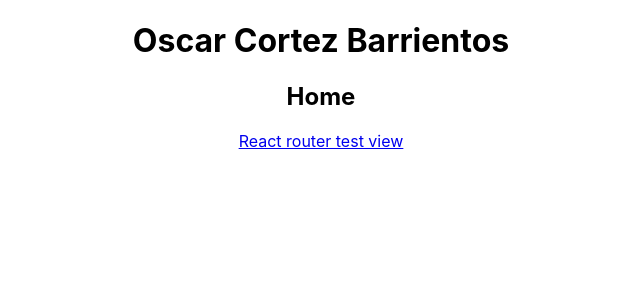
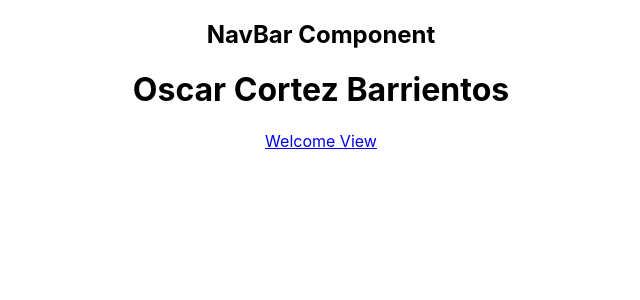
Before and after one commit to oacortez/Portfolio, a React (Create React App) app: page / in a window 1280 px wide. Shown: the top 300 px of the page, without its empty margins (319-959 px from the left). Built offline with nearby package versions, Linux system fonts and the light colour scheme.

Commit message:
Move js and css files for indiviual components

```diff
--- a/src/App/App.js
+++ b/src/App/App.js
@@ -1,17 +1,16 @@
 import './App.scss';
 import React from 'react';
 import { Routes, Route} from "react-router-dom";
-import RouterTest from '../Components/RouterTest';
-import RouterTest2 from '../Components/RouterTest2';
+import WelcomeView from '../Components/WelcomeView/WelcomeView';
+import Nav from '../Components/Nav/Nav';
 
 
 const App = () => {
   return (
     <div className="App">
-      <h1> Oscar Cortez Barrientos</h1>
+      <Nav />
       <Routes>
-        <Route path="/" element={<RouterTest />} />
-        <Route path="test" element={<RouterTest2 />} />
+        <Route path="/" element={<WelcomeView />} />
       </Routes>
     </div>
   )
--- a/src/Components/RouterTest2.js
+++ b/src/Components/Nav/Nav.js
@@ -3,7 +3,7 @@ import React from 'react';
 const RouterTest2 = () => {
   return (
     <div>
-      <h2>React Router works!</h2>
+      <h2>NavBar Component</h2>
     </div>
   )
 }
--- a/src/Components/RouterTest.js
+++ /dev/null
@@ -1,15 +0,0 @@
-import React from 'react';
-import {Link } from "react-router-dom";
-
-const RouterTest = () => {
-  return (
-    <div>
-      <h2>Home</h2>
-      <nav>
-        <Link to="/test">React router test view</Link>
-      </nav>
-    </div>
-  )
-}
-
-export default RouterTest;
--- /dev/null
+++ b/src/Components/WelcomeView/WelcomeView.js
@@ -0,0 +1,15 @@
+import React from 'react';
+import { Link } from "react-router-dom";
+
+const WelcomeView = () => {
+  return (
+    <div>
+      <h1> Oscar Cortez Barrientos </h1>
+      <nav>
+        <Link to="/">Welcome View</Link>
+      </nav>
+    </div>
+  )
+}
+
+export default WelcomeView;
```
Also changed, not shown: src/Components/Nav/Nav.scss (added), src/Components/WelcomeView/WelcomeView.scss (added).
